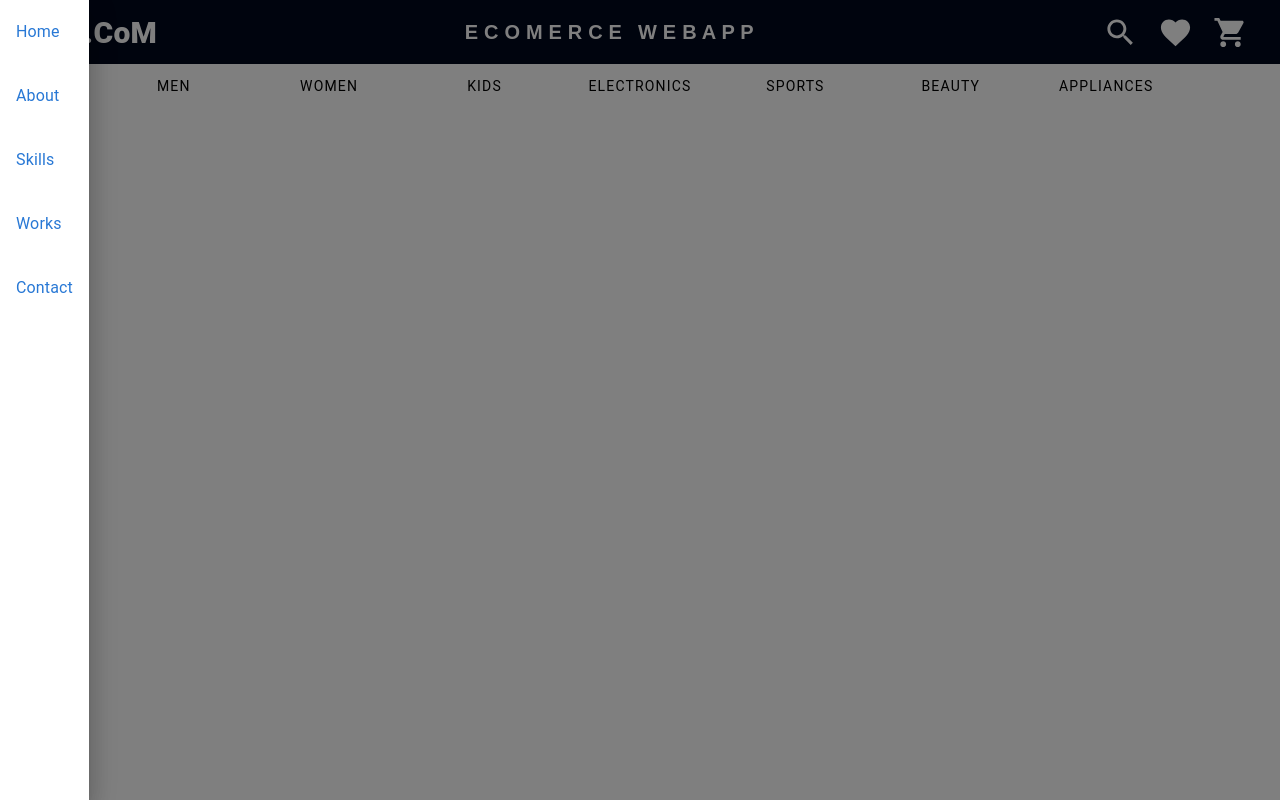
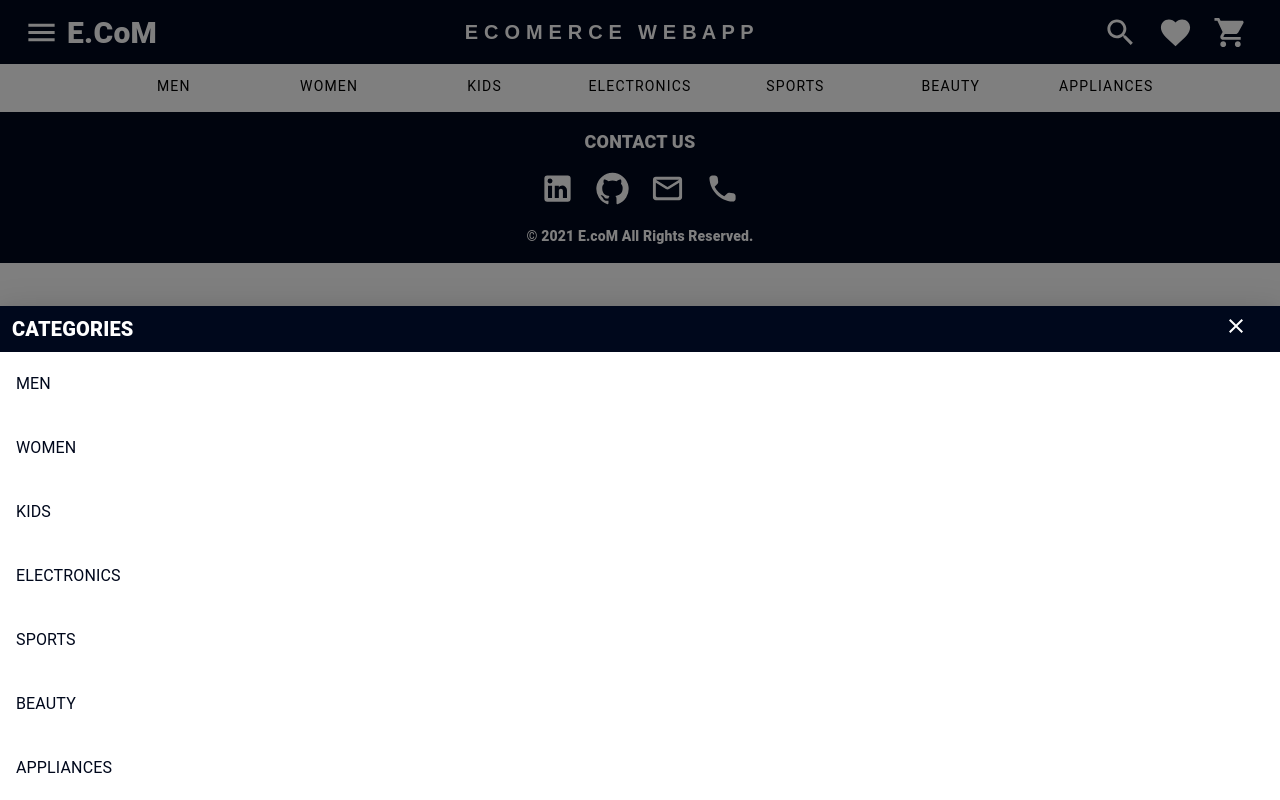
Before and after one commit to lkakshay/e-comerse_webapp_frontend, a React (Create React App) app: page / in a window 1280 px wide. Both pictures are taken after a click on the icon 41 px from the left and 32 px from the top of the page. Built offline with nearby package versions, Linux system fonts and the light colour scheme.

Commit message:
drawer complete

```diff
--- a/src/App.js
+++ b/src/App.js
@@ -8,6 +8,7 @@ import { useEffect } from 'react';
 import { useDispatch} from 'react-redux';
 import { useMediaQuery } from '@mui/material';
 import { setScreen } from './Redux/reducers/MediaqueryReducer';
+import { Footer } from './Components/footer';
 
 
 
@@ -34,7 +35,9 @@ function App() {
     <div>
        {/* <Login/> */}
        <Navbar/>
+
       {/* <ManiRoutes/> */}
+      <Footer/>
 
     </div>
   )
--- a/src/Components/drawer.jsx
+++ b/src/Components/drawer.jsx
@@ -1,43 +1,94 @@
-import React from "react"
-import { Drawer, ListItemButton, ListItemIcon, ListItemText } from "@mui/material"
+import React ,{useState,useEffect}from "react"
+import { Drawer, ListItemButton, ListItemIcon, ListItemText,Typography ,Box} from "@mui/material"
 import { List } from "@mui/material"
-// import { scroller } from "react-scroll/modules";
+import CloseIcon from '@mui/icons-material/Close';
+import ArrowBackIcon from '@mui/icons-material/ArrowBack';
+
+const heading =[
+    {name:"MEN",display:"none",border:"none",subs:["Mens Clothing","Watches","Mens Sports","Footwear"]},
+    {name:"WOMEN",display:"none",border:"none",subs:["Women Clothing","Watches","Mens Sports","Footwear"]},
+    {name:"KIDS",display:"none",border:"none",subs:["Boys Clothing ","Girls Clothing","Footwear","Toys","Accessories"]},
+    {name:"ELECTRONICS",display:"none",border:"none",subs:["Mobile","Laptop","Smartwatches","Tablet","Earphones"]},
+    {name:"SPORTS",display:"none",border:"none",subs:["Sports shoes","Sportswear","Sports Gear","Supplements"]},
+    {name:"BEAUTY",display:"none",border:"none",subs:["Skin Care","Hair Care","Womens Hygiene","Oral Care"]},
+    {name:"APPLIANCES",display:"none",border:"none",subs:["For Bedroom","For Living Room","For Kitchen"]},
+
+   ]
+
 
 
 export const DrawerComponent=({setopenDrawer,openDrawer})=>{
-    const data=["Home","About","Skills","Works","Contact"]
-    // const  scrollToSection = (e) => {
-    //     setopenDrawer(false)
-    //     scroller.scrollTo(e, {
-    //       duration: 600,
-    //       delay: 0,
-    //       smooth: "easeInOutQuart",
-    //     });
-    //   };
 
 
-    const handleChange=(e)=>{
-        // scrollToSection(e)
+
+
+
+    const [subcat,setSubcat]=useState([])
+    const [status,setstatus]=useState(false)
+    const [cat,setcat]=useState("")
+
+
+    const viewSub=(e)=>{
+
+     setSubcat(e.subs)
+     setstatus(true)
+     setcat(e.name)
     }
     return(
         <React.Fragment>
-            <Drawer sx={{width:360}} anchor="left" open={openDrawer}
+            <Drawer  anchor="bottom" open={openDrawer}
             onClose={()=>{
                 setopenDrawer(false)
             }}>
-               {data.map((e,i)=>{
+
+                    <Box sx={{display :"flex",backgroundColor:"#00081c",justifyContent:"space-between"}}>
+                        <Typography sx={{fontSize:"20px" ,fontWeight:"900",px:1.5,py:1,color:"#ffffff",}}>
+                        CATEGORIES
+                        </Typography>
+                         <CloseIcon  sx={{color:"#ffffff",mr:3,p:1}} onClick={()=>setopenDrawer(false)} />
+
+
+                    </Box>
+
+                        {status? <Box sx={{p:1,display :"flex",}}>
+
+                        <ArrowBackIcon  sx={{color:"#00081c"}} onClick={()=>setstatus(false)}/>
+                        <Typography sx={{fontSize:"20px" ,fontWeight:"900",px:3,color:"#00081c",}}>
+                       {cat}
+                       </Typography>
+                       </Box>:<></>}
+
+
+
+
+                    {!status?
+                    <Box>
+                        {heading?.map((e,i)=>{
+                   return ( <List key={i}>
+                    <ListItemButton onClick={()=>viewSub(e)}>
+                        <ListItemIcon>
+                            <ListItemText sx={{color:"#00081c"}}>
+                                {e.name}
+                            </ListItemText>
+                        </ListItemIcon>
+                    </ListItemButton>
+                </List>)
+               })}
+                    </Box>:
+                    <Box>
+                        {subcat?.map((e,i)=>{
                    return ( <List key={i}>
                     <ListItemButton onClick={()=>{
-                        handleChange(e)
+
                     }}>
                         <ListItemIcon>
-                            <ListItemText sx={{color:"#2878d5"}}>
+                            <ListItemText sx={{color:"#00081c"}}>
                                 {e}
                             </ListItemText>
                         </ListItemIcon>
                     </ListItemButton>
                 </List>)
-               })}
+               })}</Box>}
 
             </Drawer>
         </React.Fragment>
--- a/src/Components/dropdownSm.jsx
+++ b/src/Components/dropdownSm.jsx
@@ -6,7 +6,9 @@ import SearchOutlinedIcon from '@mui/icons-material/SearchOutlined';
 import MenuOutlinedIcon from '@mui/icons-material/MenuOutlined';
 
 
-export const DropdownSm=()=>{
+export const DropdownSm=({setopenDrawer})=>{
+
+
 
 
     return(
@@ -14,7 +16,7 @@ export const DropdownSm=()=>{
         <Grid container  sx={{backgroundColor:"#ffffff",m:0,height:"40px",border:"none"}}>
             <Grid item  sm={3} xs >
                 <Box sx={{display:'flex',justifyContent:'center'}}>
-                <ShoppingCartOutlinedIcon fontSize="large"  sx={{color:"#00081c"}}/>
+                <MenuOutlinedIcon fontSize="large"  sx={{color:"#00081c"}}  onClick={()=>setopenDrawer(true)}/>
                 </Box>
             </Grid>
             <Grid item  sm={3} xs >
@@ -29,7 +31,7 @@ export const DropdownSm=()=>{
             </Grid>
             <Grid item  sm={3} xs >
                 <Box sx={{display:'flex',justifyContent:'center'}}>
-                <MenuOutlinedIcon fontSize="large"  sx={{color:"#00081c"}}/>
+                <ShoppingCartOutlinedIcon fontSize="large"  sx={{color:"#00081c"}}/>
                 </Box>
             </Grid>
 
--- /dev/null
+++ b/src/Components/footer.jsx
@@ -0,0 +1,53 @@
+
+import {Box,Typography} from "@mui/material"
+import MailOutlineRoundedIcon from '@mui/icons-material/MailOutlineRounded';
+import LocalPhoneRoundedIcon from '@mui/icons-material/LocalPhoneRounded';
+import GitHubIcon from '@mui/icons-material/GitHub';
+import LinkedInIcon from '@mui/icons-material/LinkedIn';
+
+
+
+
+
+
+export const Footer=()=>{
+
+
+
+
+    return(
+
+
+                    <Box  sx={{backgroundColor:"#00081c",p:1,my:1}}>
+                         <Typography textAlign="center" sx={{fontSize:"18px" ,fontWeight:"900",px:1.5,py:1,color:"#ffffff",}}>
+                         CONTACT US
+                        </Typography>
+
+
+                    <Box sx={{display:"flex",justifyContent:"center",my:1,gap:"20px"}}>
+                        <a href="https://www.linkedin.com/in/akshay-lk-a62080230/" target="_blank" rel="noreferrer noopener" >
+                            <LinkedInIcon fontSize="large" sx={{color:"#ffffff"}}/>
+                        </a>
+                        <a href="https://github.com/lkakshay" target="_blank" rel="noreferrer noopener">
+
+                            <GitHubIcon fontSize="large" sx={{color:"#ffffff"}}/>
+                        </a>
+                        <a href="mailto:connectme.lkakshay@gmail.com" target="_blank" rel="noreferrer noopener" >
+                            <MailOutlineRoundedIcon fontSize="large" sx={{color:"#ffffff"}}/>
+                        </a>
+                        <a href="tel:+916282676712" target="_blank" rel="noreferrer noopener">
+                            <LocalPhoneRoundedIcon fontSize="large" sx={{color:"#ffffff"}}/>
+                        </a>
+                    </Box>
+                    <Typography textAlign="center" sx={{fontSize:"14px" ,fontWeight:"900",px:1.5,py:1,color:"#ffffff",}}>
+                    © 2021 E.coM All Rights Reserved.
+                        </Typography>
+
+                </Box>
+
+
+
+
+
+    )
+}
--- a/src/Components/navbar.jsx
+++ b/src/Components/navbar.jsx
@@ -70,7 +70,7 @@ export const Navbar=()=>{
 
                 </Toolbar>
                 {openDrawer?<DrawerComponent setopenDrawer={setopenDrawer} openDrawer={openDrawer}/>:<></>}
-                {dimension.status?<DropdownSm/>:<DropdownLg/>  }
+                {dimension.status?<DropdownSm  setopenDrawer={setopenDrawer} />:<DropdownLg/>  }
 
             </AppBar>
 
```
